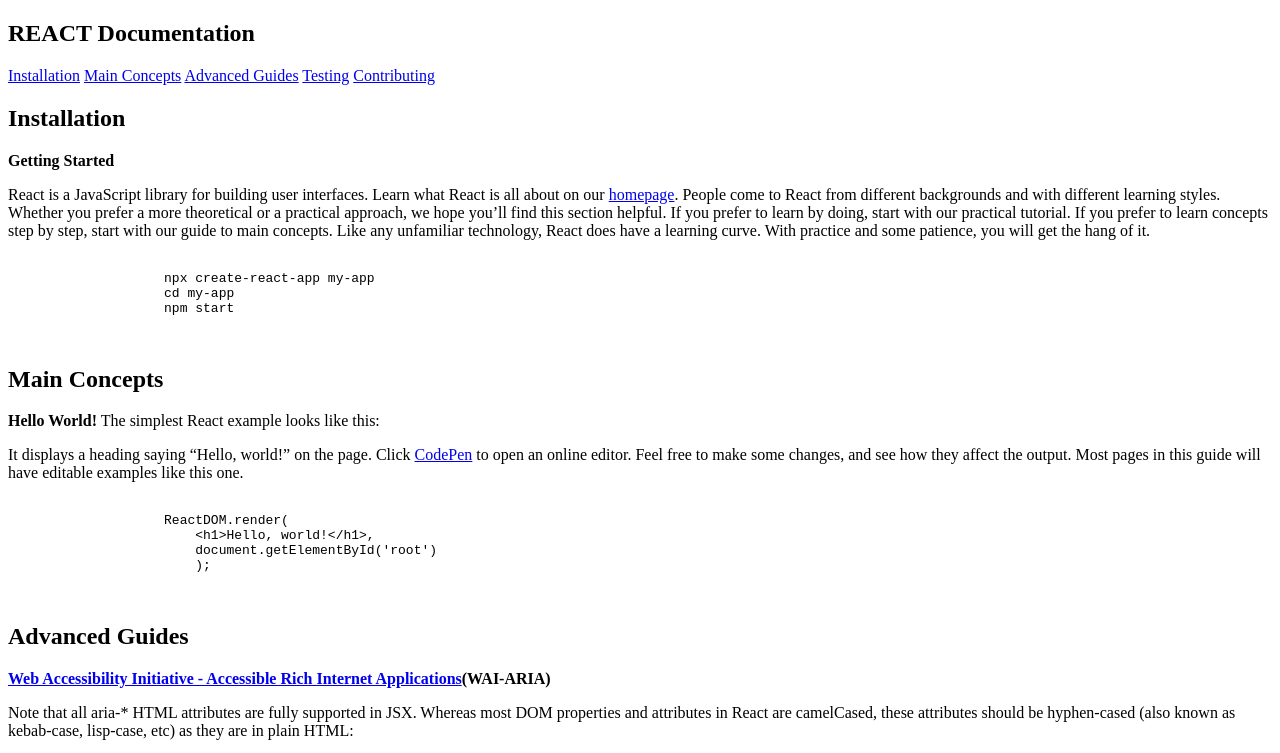
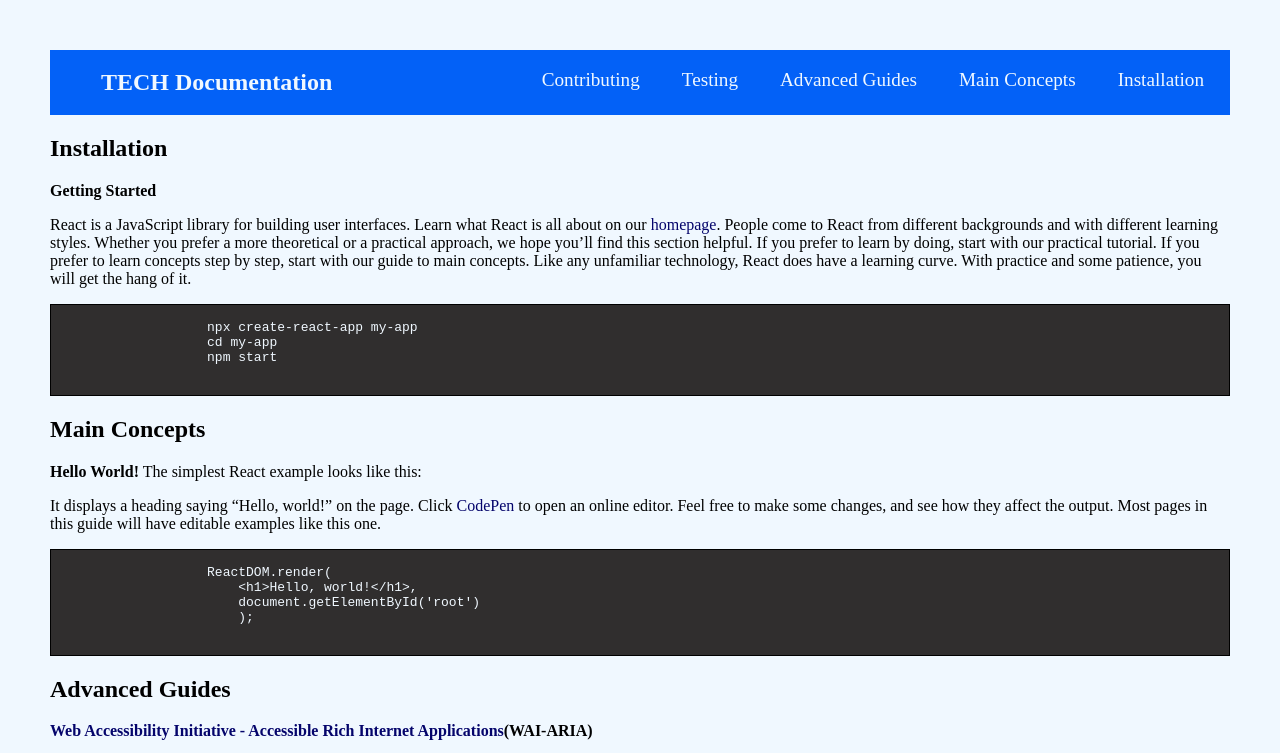
Before and after one commit to NamugumyaSandra/WIT_5_Andela, a plain HTML site: page index.html in a window 1280 px wide. Shown: the top 753 px of the page. Drawn offline with Linux system fonts and the light colour scheme.

Commit message:
Add style to the page elements

```diff
--- a/css/style.css
+++ b/css/style.css
@@ -0,0 +1,67 @@
+body {
+    color: black;
+    background-color: aliceblue;
+    margin: auto;
+    padding: 50px 50px;
+}
+
+#navbar{
+    background-color: rgb(3, 97, 247);
+    color: aliceblue;
+    overflow: hidden;
+}
+
+/* #navbar h1{ */
+    /* font-size: 2em; */
+/* } */
+
+#navbar ul {
+    list-style-type: none;
+    margin: 0;
+    padding: 0px 5px 5px 30px;
+  }
+
+#navbar h1,#navbar a{
+    margin: 5px;
+    float: right;
+    color: aliceblue;
+    text-align: center;
+    font-size: 1.2em;
+    display: block;
+    padding: 14px 16px;
+}
+
+#navbar h1{
+    float:left;
+    font-size: 1.5em;
+}
+
+li a:hover:not(.active) {
+    background-color: lightseagreen;
+  }
+
+pre{
+    border: 1px solid black;
+    color: aliceblue;
+    background-color: rgb(48, 46, 46);
+}
+
+a{
+    text-decoration: none;
+}
+
+a:link{
+    color: rgb(4, 4, 107);
+}
+
+a:visited{
+    color:blueviolet;
+}
+
+a:hover{
+    color: cornflowerblue;
+}
+
+a:active{
+    color:rgb(60, 0, 255);
+}
--- a/index.html
+++ b/index.html
@@ -9,14 +9,18 @@
     <title>Technical Document</title>
 </head>
 <body>
+
     <nav id="navbar">
-        <h1>REACT Documentation</h1>
-        <a href="#installation" class="nav-link">Installation</a>
-        <a href="#main_concepts" class="nav-link">Main Concepts</a>
-        <a href="#advanced_guides" class="nav-link">Advanced Guides</a>
-        <a href="#testing" class="nav-link">Testing</a>
-        <a href="#contributing" class="nav-link">Contributing</a>
+        <ul>
+            <li><h1>TECH Documentation</h1></li>
+            <li><a href="#installation" class="nav-link">Installation</a></li>
+            <li><a href="#main_concepts" class="nav-link">Main Concepts</a></li>
+            <li><a href="#advanced_guides" class="nav-link">Advanced Guides</a></li>
+            <li><a href="#testing" class="nav-link">Testing</a></li>
+            <li><a href="#contributing" class="nav-link">Contributing</a></li>
+        </ul>
     </nav>
+
     <main id="main-doc">
         <section class="main-section" id="installation">
             <h1>Installation</h1>
```
